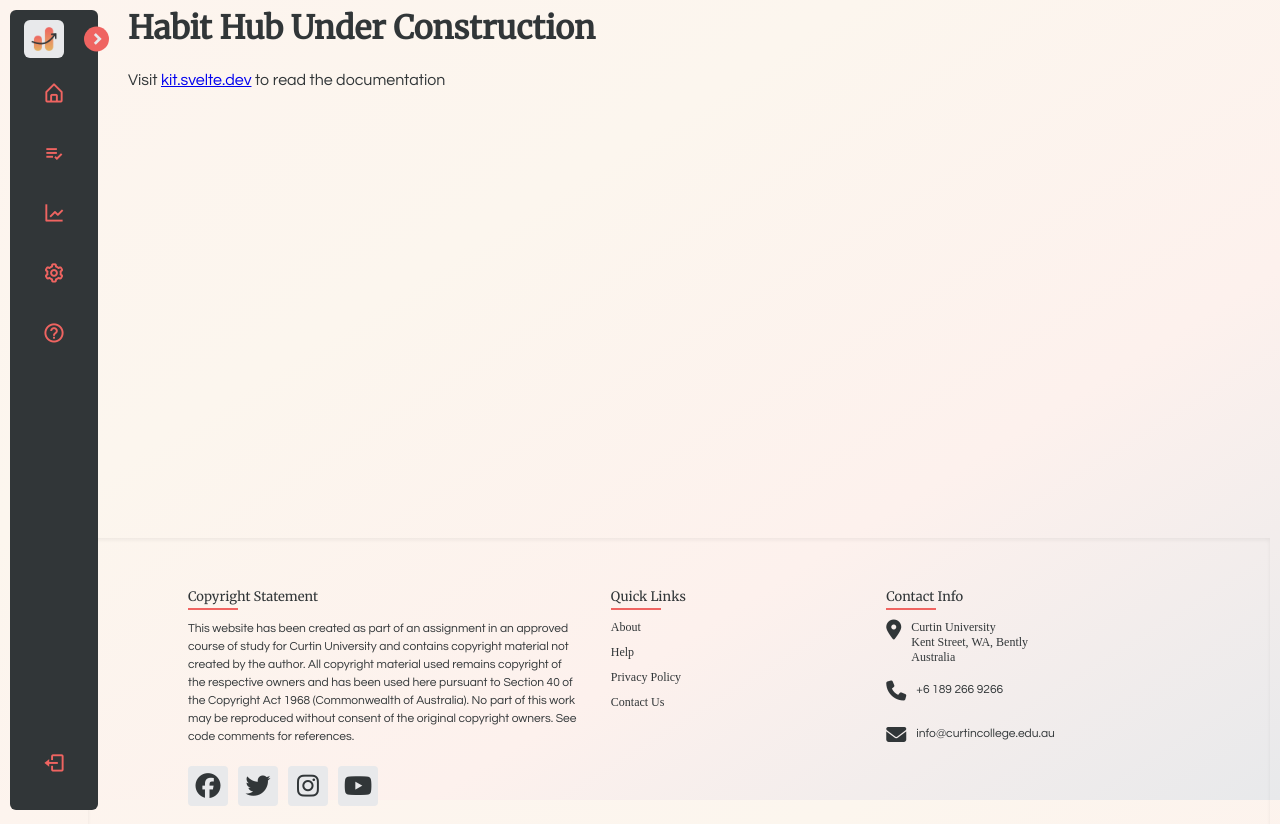
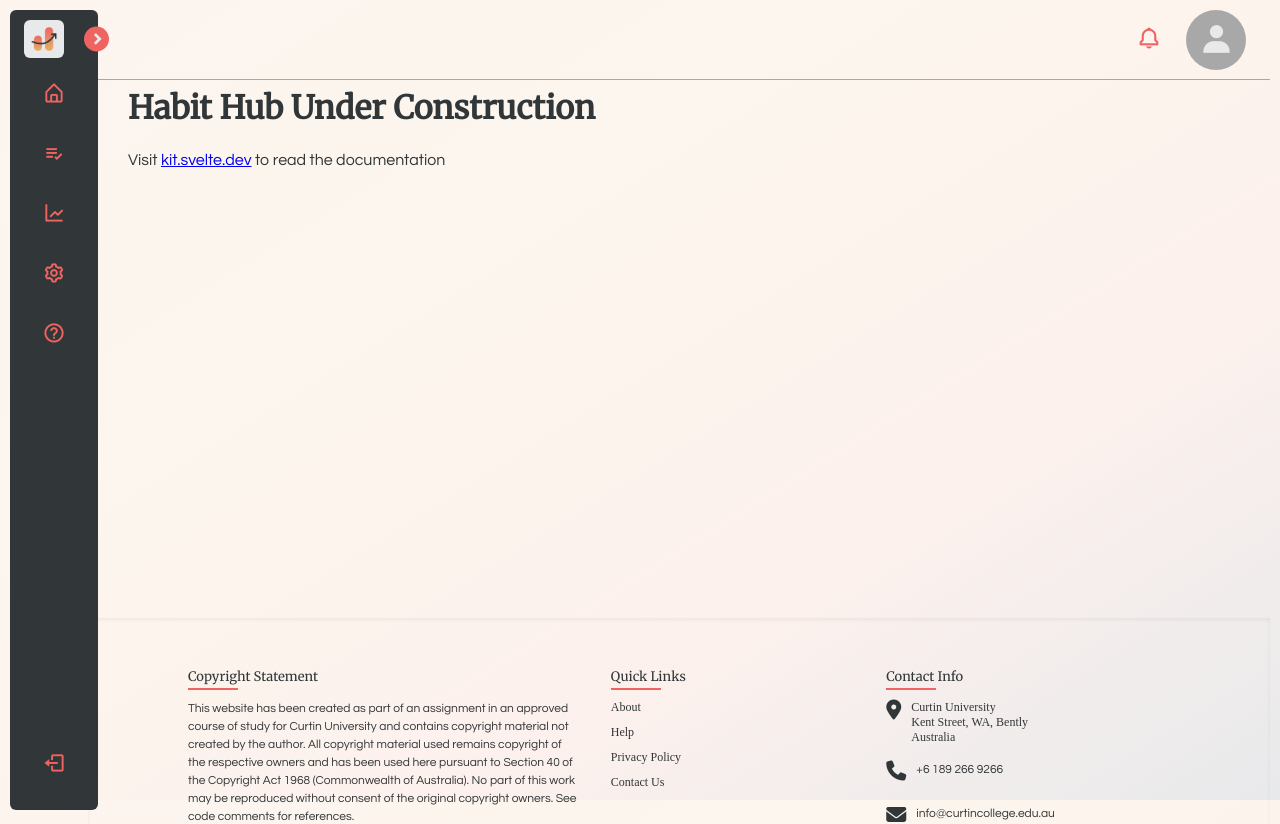
Before and after one commit to s3851446/habithub-frontend, a SvelteKit app in the folder WIP/habithub-frontend/: page / in a window 1280 px wide. Shown: the top 824 px of the page. Built offline with nearby package versions, Linux system fonts and the light colour scheme.

Commit message:
Creates header component and uses on +layout.svelte

```diff
--- /dev/null
+++ b/WIP/habithub-frontend/src/components/Header.svelte
@@ -0,0 +1,153 @@
+<nav>
+    <div class="icon">
+        <a href="/"><i class='bx bx-bell'></i></a>
+    </div>
+    <div class="user-pic">
+        <i class='bx bxs-user profile'></i>
+    </div>
+    <div class="sub-menu-wrap close-menu">
+        <div class="sub-menu">
+            <div class="user-info">
+                    <i class='bx bxs-user'></i>
+                <h2>Name LastName</h2>
+            </div>
+            <hr />
+            <a href="/settings" class="sub-menu-link">
+                <i class='bx bx-edit img'></i>
+                <p>Edit Profile</p>
+                <i class='bx bx-chevron-right arrow'></i>
+            </a>
+            <a href="/settings" class="sub-menu-link">
+                <i class='bx bx-cog img'></i>
+                <p>Settings</p>
+                <i class='bx bx-chevron-right arrow'></i>
+            </a>
+            <a href="/guide" class="sub-menu-link">
+                <i class='bx bx-help-circle img'></i>
+                <p>Help/Guide</p>
+                <i class='bx bx-chevron-right arrow'></i>
+            </a>
+            <a href="/guide" class="sub-menu-link">
+                <i class='bx bx-log-out img'></i>
+                <p>Logout</p>
+                <i class='bx bx-chevron-right arrow'></i>
+            </a>
+        </div>
+    </div>
+</nav>
+
+<style>
+    nav {
+        height: 80px;
+        width: 100%;
+        border-bottom: solid 0.01px #A8A8A8;
+        padding: 10px 2%;
+        display: flex;
+        align-items: center;
+        justify-content: flex-end;
+        position: relative;
+        flex-direction: row;
+        column-gap: 25px;
+    }
+
+    .user-pic {
+        width: 60px;
+        height: 60px;
+        background-color: #A8A8A8;
+        border-radius: 100%;
+        display: flex;
+        justify-content: center;
+        align-items: center;
+        cursor: pointer;
+    }
+
+    i {
+        font-size: 25px;
+        color: #EF6461;
+    }
+
+    .arrow {
+        color: #313638;
+        font-size: 20px;
+        transition: all 0.5s ease;
+    }
+
+    .sub-menu-link:hover .arrow {
+        transform: translateX(5px);
+    }
+
+    .icon a:hover i {
+        color: #E4B363;
+    }
+
+    .profile {
+        font-size: 35px;
+        color: #E8E9EB;
+    }
+
+    .sub-menu-wrap {
+        position: absolute;
+        top: 100%;
+        right: 1.5%;
+        width: 280px;
+        z-index: 101;
+        max-height: 400px;
+        overflow: hidden;
+        transition: max-height 0.5s ease;
+    }
+
+    .sub-menu-wrap.close-menu {
+        max-height: 0px;
+    }
+
+    .sub-menu {
+        background: #E8E9EB;
+        padding: 20px;
+        margin: 10px;
+        border-radius: 6px;
+    }
+
+    .user-info {
+        display: flex;
+        align-items: center;
+    }
+
+    h2 {
+        font-size: 15px;
+        margin-bottom: 0;
+    }
+
+    p {
+        margin-bottom: 0;
+        width: 100%;
+        transition: all 0.5s ease;
+    }
+
+    .sub-menu-link:hover p {
+        font-weight: bolder;
+    }
+
+    .user-info i {
+        margin-right: 15px;
+    }
+
+    hr {
+        border: 0;
+        height: 0.1px;
+        width: 100%;
+        background: #A8A8A8;
+        margin: 15px 0 10px;
+    }
+
+    .sub-menu-link {
+        display: flex;
+        align-items: center;
+        text-decoration: none;
+        color: #313638;
+        margin: 12px 0;
+    }
+
+    .img {
+        margin-right: 15px;
+    }
+</style>
--- a/WIP/habithub-frontend/src/routes/+layout.svelte
+++ b/WIP/habithub-frontend/src/routes/+layout.svelte
@@ -2,19 +2,29 @@
   import "../app.scss";
   import Navbar from "../components/Navbar.svelte"
   import Footer from "../components/Footer.svelte"
+  import Header from "../components/Header.svelte"
   import { onMount } from 'svelte'
 
   onMount(()=>{
     const sidebar = document.querySelector(".sidebar"),
-          toggle = document.querySelector(".toggle")
+          toggle = document.querySelector(".toggle"),
+          userPic = document.querySelector(".user-pic"),
+          subMenuWrap = document.querySelector(".sub-menu-wrap")
 
-    toggle.addEventListener("click", ()=>{
+    toggle.addEventListener("click", () => {
       sidebar.classList.toggle("close")
     })
+
+    userPic.addEventListener("click", () => {
+      subMenuWrap.classList.toggle("close-menu")
+    })
+
+    console.log(userPic,subMenuWrap)
   })
 
 </script>
 
+<Header />
 <Navbar />
 <slot />
 <Footer />
```
